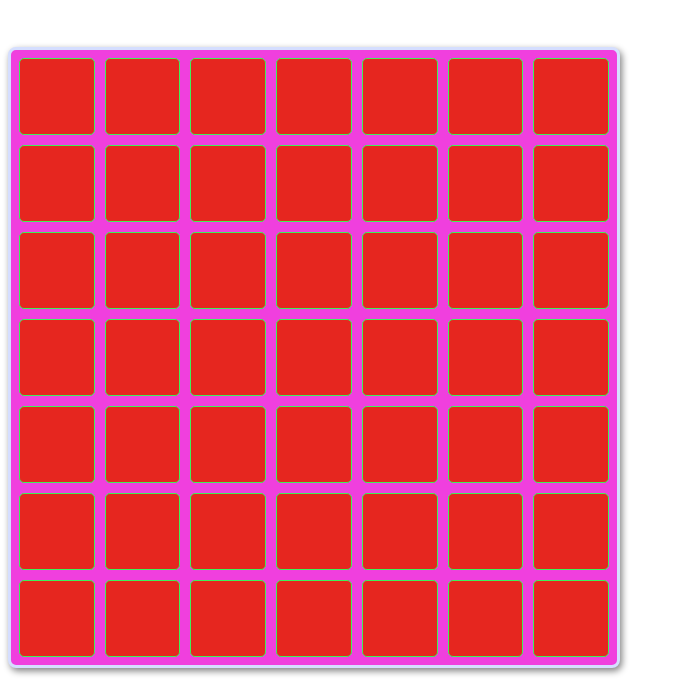
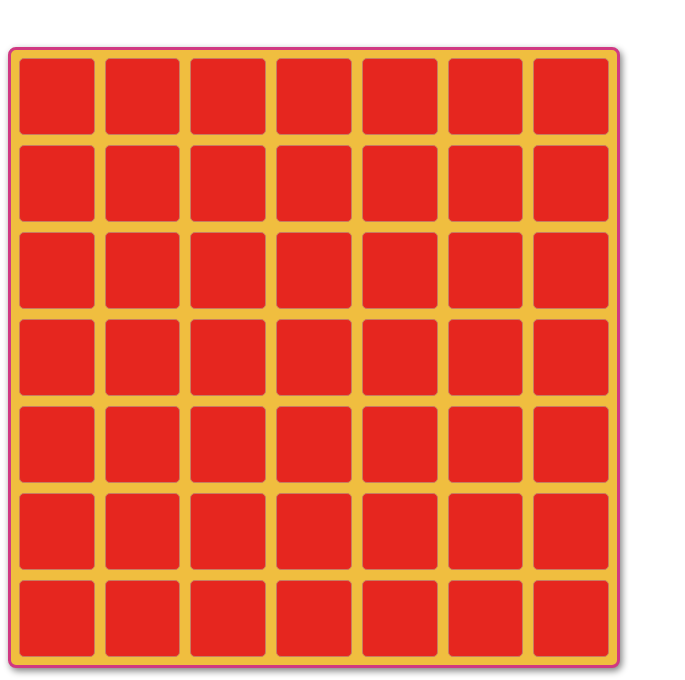
Before and after one commit to Knightmare1243/regis-recrcreation, a plain HTML site: page Connectfour/index.html in a window 1280 px wide. Shown: the part 120-800 px from the top of the page, without its empty margins (0-685 px from the left). Drawn offline with Linux system fonts and the light colour scheme.

Commit message:
Apply exercises till task 3

```diff
--- a/Connectfour/styles.css
+++ b/Connectfour/styles.css
@@ -2,8 +2,8 @@
 
 #grid {
 
-	background-color: #f03fde;
-	border: 3.5px solid #d5deff;
+	background-color: #f0be3f;
+	border: 3.5px solid #D03982;
 	border-radius: 8px;
 	box-shadow: 2px 3px 7px grey;
 	margin-top: 50px;
@@ -26,7 +26,7 @@
 
 	align-items: center;
 	background-color: #e6261f;
-	border: 1px solid  #3ff05a;
+	border: 1px solid  #C97D60;
 	border-radius: 5px;
 	display: flex;
 	justify-content: center;
```
